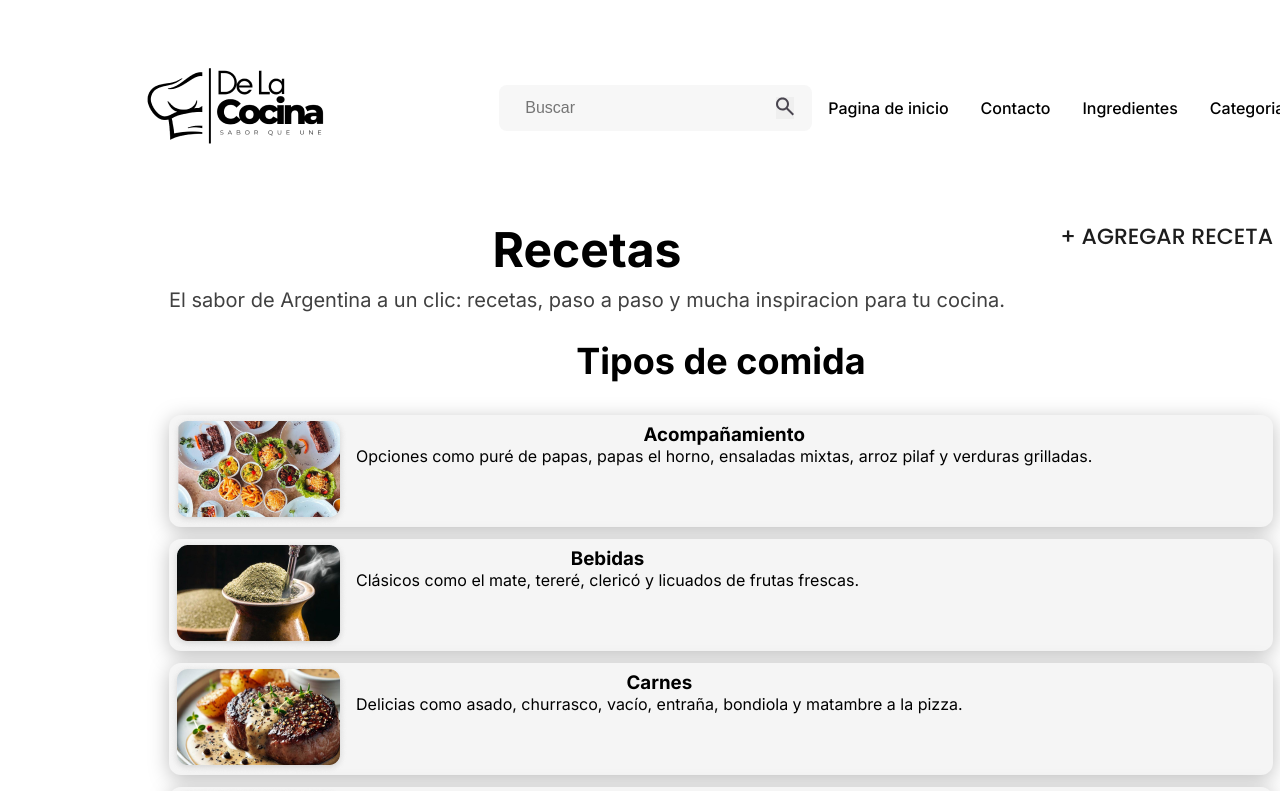
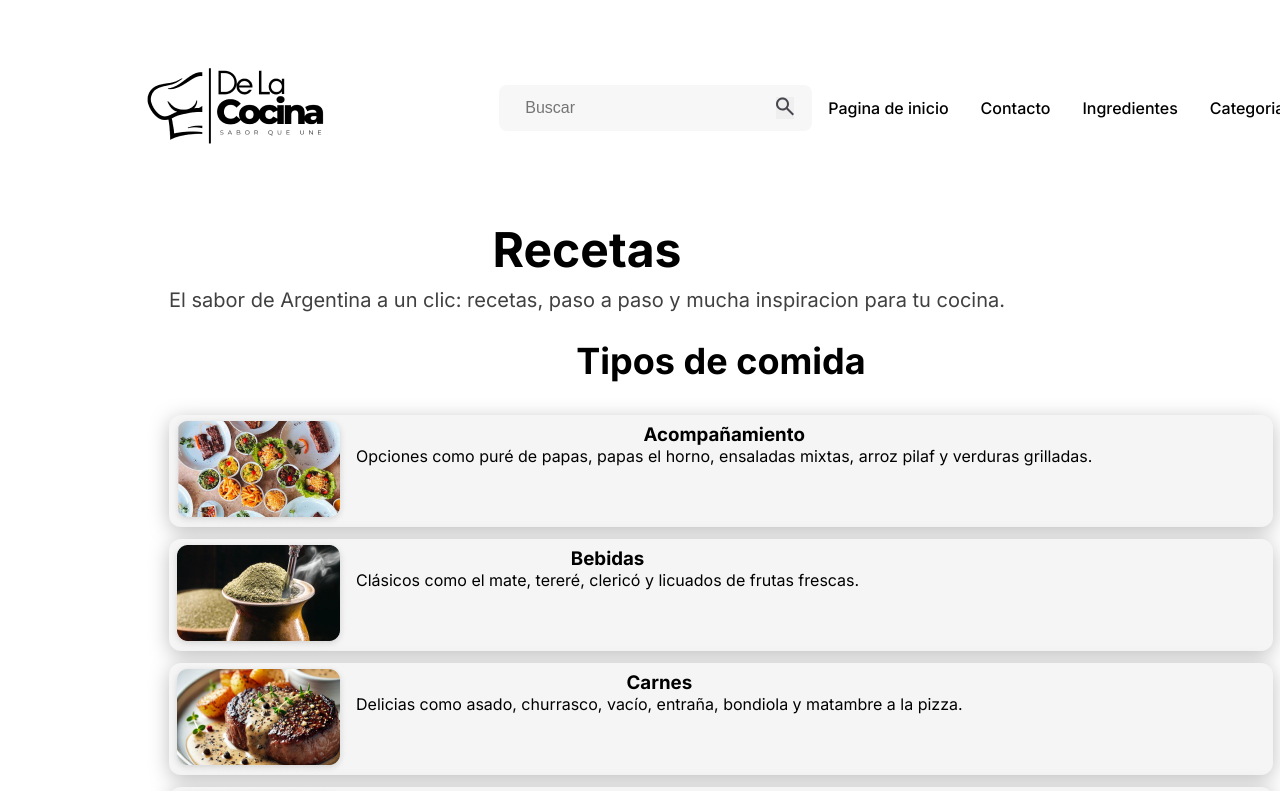
Before and after one commit to joao-victor-f/receitas-projeto-de-ensino, a React (Vite) app: page /categorias in a window 1280 px wide. Shown: the top 791 px of the page. Built offline with nearby package versions, Linux system fonts and the light colour scheme.

Commit message:
remove agregar receta da tela de categorias

```diff
--- a/src/paginas/categorias/Categorias.tsx
+++ b/src/paginas/categorias/Categorias.tsx
@@ -11,9 +11,6 @@ export default function Categorias() {
                 <div className={styles.title_receitas}>
                     <h1>Recetas</h1>
                     <span>El sabor de Argentina a un clic: recetas, paso a paso y mucha inspiracion para tu cocina.</span>
-                </div>
-                <div>
-                    <a href="#">+ AGREGAR RECETA</a>
                 </div>
             </section>
             <ListagemDeCategorias></ListagemDeCategorias>
```
